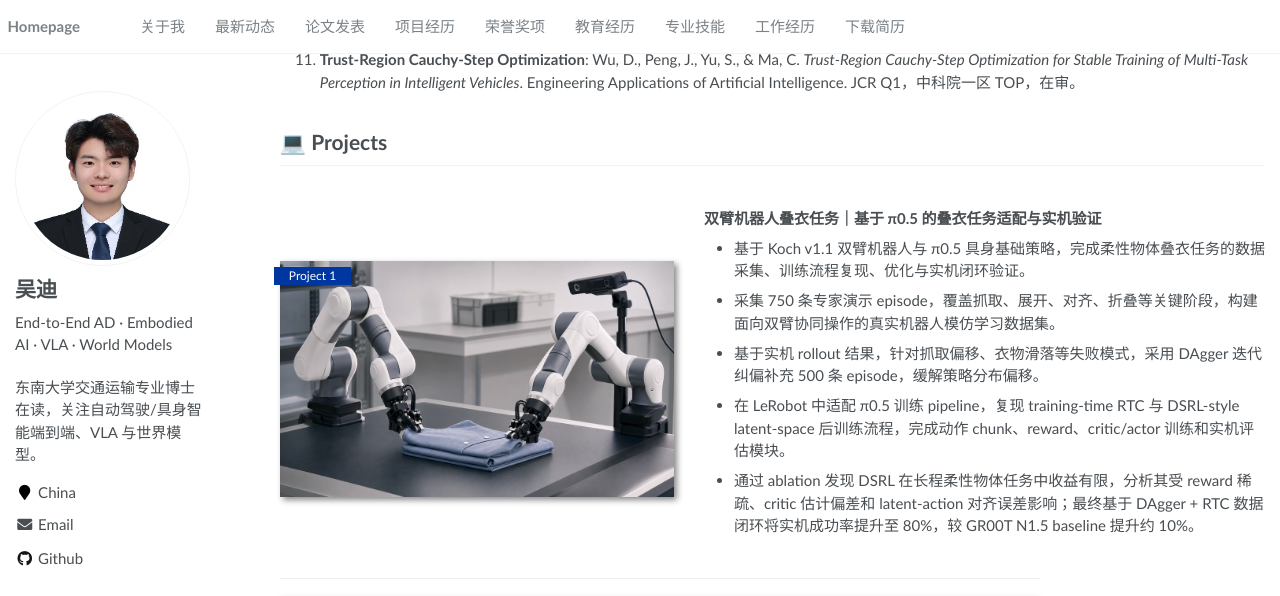
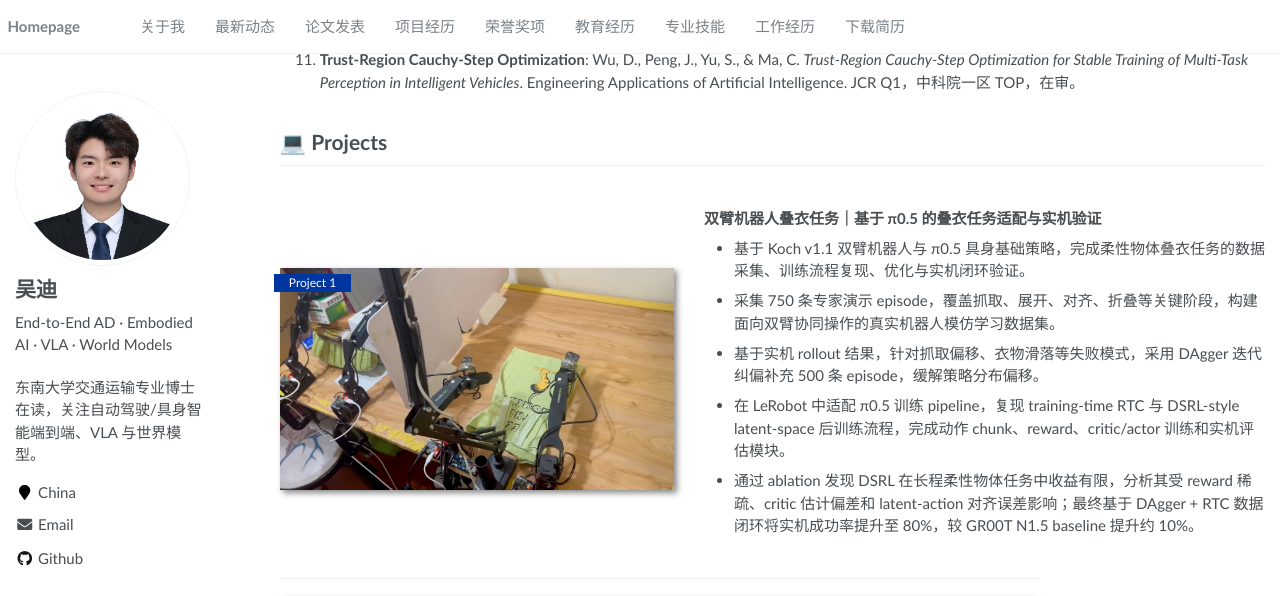
Before and after one commit to Wu-didi/Wu-didi.github.io, a Jekyll site: the page built from _pages/about.md, in a window 1280 px wide and 1400 px high, scrolled down 957 px. Shown: the top 596 px of the window. Built offline with Jekyll 4.4.1, drawn with Linux system fonts in a browser that asks for light colours; some of the changed text lies outside the part shown; grey boxes are pictures that could not be loaded.

Commit message:
Update project video showcases

```diff
--- a/_pages/about.md
+++ b/_pages/about.md
@@ -45,7 +45,7 @@
 
 # 💻 Projects
 
-<div class='paper-box'><div class='paper-box-image'><div><div class="badge">Project 1</div><img src='images/projects/dual-arm-folding.png' alt="dual-arm-robot-folding" width="100%"></div></div>
+<div class='paper-box'><div class='paper-box-image'><div><div class="badge">Project 1</div><img src='images/projects/video-posters/robot1.jpg' alt="双臂机器人叠衣任务实机画面" width="100%"></div></div>
 <div class='paper-box-text' markdown="1">
 
 **双臂机器人叠衣任务｜基于 π0.5 的叠衣任务适配与实机验证**
@@ -56,9 +56,9 @@
 - 在 LeRobot 中适配 π0.5 训练 pipeline，复现 training-time RTC 与 DSRL-style latent-space 后训练流程，完成动作 chunk、reward、critic/actor 训练和实机评估模块。
 - 通过 ablation 发现 DSRL 在长程柔性物体任务中收益有限，分析其受 reward 稀疏、critic 估计偏差和 latent-action 对齐误差影响；最终基于 DAgger + RTC 数据闭环将实机成功率提升至 80%，较 GR00T N1.5 baseline 提升约 10%。
 </div>
-<div class="project-video-showcase project-video-showcase--single" data-video-showcase>
+<div class="project-video-showcase project-video-showcase--single">
   <div class="project-video-player">
-    <video controls playsinline preload="metadata" poster="/images/projects/dual-arm-folding.png" src="/files/video/机器人/robot1.mp4">
+    <video controls autoplay muted loop playsinline preload="metadata" poster="/images/projects/video-posters/robot1.jpg" src="/files/video/机器人/robot1.mp4">
       <source src="/files/video/机器人/robot1.mp4" type="video/mp4">
       Your browser does not support the video tag.
     </video>
@@ -67,7 +67,7 @@
 </div>
 </div>
 
-<div class='paper-box'><div class='paper-box-image'><div><div class="badge">Project 2</div><img src='images/projects/autonomous-mpv.png' alt="autonomous-driving-mpv" width="100%"></div></div>
+<div class='paper-box'><div class='paper-box-image'><div><div class="badge">Project 2</div><img src='images/projects/video-posters/AD2.jpg' alt="新能源 MPV 自动驾驶实车画面" width="100%"></div></div>
 <div class='paper-box-text' markdown="1">
 
 **校企联合实车项目｜新能源 MPV 智能驾驶算法开发**
@@ -81,74 +81,52 @@
 - **感知**：使用 YOLO 系列算法完成交通信号灯检测；基于 PointPillars 实现激光雷达 3D 目标检测，并部署到 Orin。
 - **控制**：对纯跟踪算法进行改进使用，并在弯道切换 MPC 算法，完成限速 50 km/h 条件下的实车闭环验证。
 </div>
-<div class="project-video-showcase" data-video-showcase>
-  <div class="project-video-player">
-    <video controls playsinline preload="metadata" poster="/images/projects/autonomous-mpv.png" src="/files/video/自动驾驶/AD1.mp4">
-      <source src="/files/video/自动驾驶/AD1.mp4" type="video/mp4">
-      Your browser does not support the video tag.
-    </video>
-    <div class="project-video-current">自动驾驶实车演示 1</div>
-  </div>
-  <div class="project-video-list" aria-label="Project 2 videos">
-    <button class="project-video-tab is-active" type="button" data-video-src="/files/video/自动驾驶/AD1.mp4" aria-pressed="true">
-      <span class="project-video-index">01</span>
-      <span class="project-video-name">实车演示 1</span>
-    </button>
-    <button class="project-video-tab" type="button" data-video-src="/files/video/自动驾驶/AD2.mp4" aria-pressed="false">
-      <span class="project-video-index">02</span>
-      <span class="project-video-name">实车演示 2</span>
-    </button>
-    <button class="project-video-tab" type="button" data-video-src="/files/video/自动驾驶/AD3.mp4" aria-pressed="false">
-      <span class="project-video-index">03</span>
-      <span class="project-video-name">实车演示 3</span>
-    </button>
-    <button class="project-video-tab" type="button" data-video-src="/files/video/自动驾驶/AD4.mp4" aria-pressed="false">
-      <span class="project-video-index">04</span>
-      <span class="project-video-name">实车演示 4</span>
-    </button>
-    <button class="project-video-tab" type="button" data-video-src="/files/video/自动驾驶/AD5.mp4" aria-pressed="false">
-      <span class="project-video-index">05</span>
-      <span class="project-video-name">遥控车辆</span>
-    </button>
-    <button class="project-video-tab" type="button" data-video-src="/files/video/自动驾驶/AD6.mp4" aria-pressed="false">
-      <span class="project-video-index">06</span>
-      <span class="project-video-name">实车演示 6</span>
-    </button>
+<div class="project-video-showcase">
+  <div class="project-video-grid">
+    <div class="project-video-player">
+      <video controls autoplay muted loop playsinline preload="metadata" poster="/images/projects/video-posters/AD1.jpg" src="/files/video/自动驾驶/AD1.mp4">
+        <source src="/files/video/自动驾驶/AD1.mp4" type="video/mp4">
+        Your browser does not support the video tag.
+      </video>
+      <div class="project-video-current">实车演示 1</div>
+    </div>
+    <div class="project-video-player">
+      <video controls autoplay muted loop playsinline preload="metadata" poster="/images/projects/video-posters/AD2.jpg" src="/files/video/自动驾驶/AD2.mp4">
+        <source src="/files/video/自动驾驶/AD2.mp4" type="video/mp4">
+        Your browser does not support the video tag.
+      </video>
+      <div class="project-video-current">实车演示 2</div>
+    </div>
+    <div class="project-video-player">
+      <video controls autoplay muted loop playsinline preload="metadata" poster="/images/projects/video-posters/AD3.jpg" src="/files/video/自动驾驶/AD3.mp4">
+        <source src="/files/video/自动驾驶/AD3.mp4" type="video/mp4">
+        Your browser does not support the video tag.
+      </video>
+      <div class="project-video-current">实车演示 3</div>
+    </div>
+    <div class="project-video-player">
+      <video controls autoplay muted loop playsinline preload="metadata" poster="/images/projects/video-posters/AD4.jpg" src="/files/video/自动驾驶/AD4.mp4">
+        <source src="/files/video/自动驾驶/AD4.mp4" type="video/mp4">
+        Your browser does not support the video tag.
+      </video>
+      <div class="project-video-current">实车演示 4</div>
+    </div>
+    <div class="project-video-player">
+      <video controls autoplay muted loop playsinline preload="metadata" poster="/images/projects/video-posters/AD5.jpg" src="/files/video/自动驾驶/AD5.mp4">
+        <source src="/files/video/自动驾驶/AD5.mp4" type="video/mp4">
+        Your browser does not support the video tag.
+      </video>
+      <div class="project-video-current">遥控车辆</div>
+    </div>
+    <div class="project-video-player">
+      <video controls autoplay muted loop playsinline preload="metadata" poster="/images/projects/video-posters/AD6.jpg" src="/files/video/自动驾驶/AD6.mp4">
+        <source src="/files/video/自动驾驶/AD6.mp4" type="video/mp4">
+        Your browser does not support the video tag.
+      </video>
+      <div class="project-video-current">实车演示 6</div>
+    </div>
   </div>
 </div>
-<script>
-  (function () {
-    var showcases = document.querySelectorAll("[data-video-showcase]");
-    showcases.forEach(function (showcase) {
-      var video = showcase.querySelector("video");
-      var source = showcase.querySelector("source");
-      var current = showcase.querySelector(".project-video-current");
-      var tabs = showcase.querySelectorAll(".project-video-tab");
-
-      tabs.forEach(function (tab) {
-        tab.addEventListener("click", function () {
-          if (tab.classList.contains("is-active")) {
-            return;
-          }
-
-          tabs.forEach(function (item) {
-            item.classList.remove("is-active");
-            item.setAttribute("aria-pressed", "false");
-          });
-
-          tab.classList.add("is-active");
-          tab.setAttribute("aria-pressed", "true");
-          var nextSrc = tab.getAttribute("data-video-src");
-          video.pause();
-          video.src = nextSrc;
-          source.src = nextSrc;
-          video.load();
-          current.textContent = tab.querySelector(".project-video-name").textContent;
-        });
-      });
-    });
-  }());
-</script>
 </div>
 
 <div class='paper-box'><div class='paper-box-image'><div><div class="badge">Project 3</div><img src='images/projects/bev-tracking.png' alt="city-memory-driving" width="100%"></div></div>
--- a/assets/css/main.scss
+++ b/assets/css/main.scss
@@ -123,6 +123,13 @@
     max-width: 760px;
 }
 
+.project-video-grid {
+    display: grid;
+    grid-template-columns: 1fr;
+    gap: 1.25rem 1rem;
+    width: 100%;
+}
+
 .project-video-player {
     video {
         display: block;
@@ -143,65 +150,8 @@
     line-height: 1.4;
 }
 
-.project-video-list {
-    display: grid;
-    grid-template-columns: repeat(2, minmax(0, 1fr));
-    gap: .5rem;
-    align-content: start;
-}
-
-.project-video-tab {
-    display: flex;
-    align-items: center;
-    width: 100%;
-    min-height: 2.75rem;
-    padding: .55rem .65rem;
-    border: 1px solid #d8d8d8;
-    border-radius: 4px;
-    background-color: #fff;
-    color: #333;
-    cursor: pointer;
-    font: inherit;
-    line-height: 1.3;
-    text-align: left;
-}
-
-.project-video-tab:hover,
-.project-video-tab:focus {
-    border-color: #00369f;
-    outline: none;
-}
-
-.project-video-tab.is-active {
-    border-color: #00369f;
-    background-color: #eef3ff;
-    color: #00369f;
-    font-weight: 600;
-}
-
-.project-video-index {
-    flex: 0 0 auto;
-    min-width: 1.9rem;
-    margin-right: .45rem;
-    color: #767676;
-    font-size: .8em;
-}
-
-.project-video-name {
-    min-width: 0;
-}
-
 @include breakpoint($medium) {
-    .project-video-showcase {
-        grid-template-columns: minmax(0, 2fr) minmax(180px, .85fr);
-        align-items: start;
-    }
-
-    .project-video-showcase--single {
-        grid-template-columns: 1fr;
-    }
-
-    .project-video-list {
-        grid-template-columns: 1fr;
+    .project-video-grid {
+        grid-template-columns: repeat(2, minmax(0, 1fr));
     }
 }
```
Also changed, not shown: images/projects/video-posters/AD1.jpg (added), images/projects/video-posters/AD2.jpg (added), images/projects/video-posters/AD3.jpg (added), images/projects/video-posters/AD4.jpg (added), images/projects/video-posters/AD5.jpg (added), images/projects/video-posters/AD6.jpg (added), images/projects/video-posters/robot1.jpg (added).
